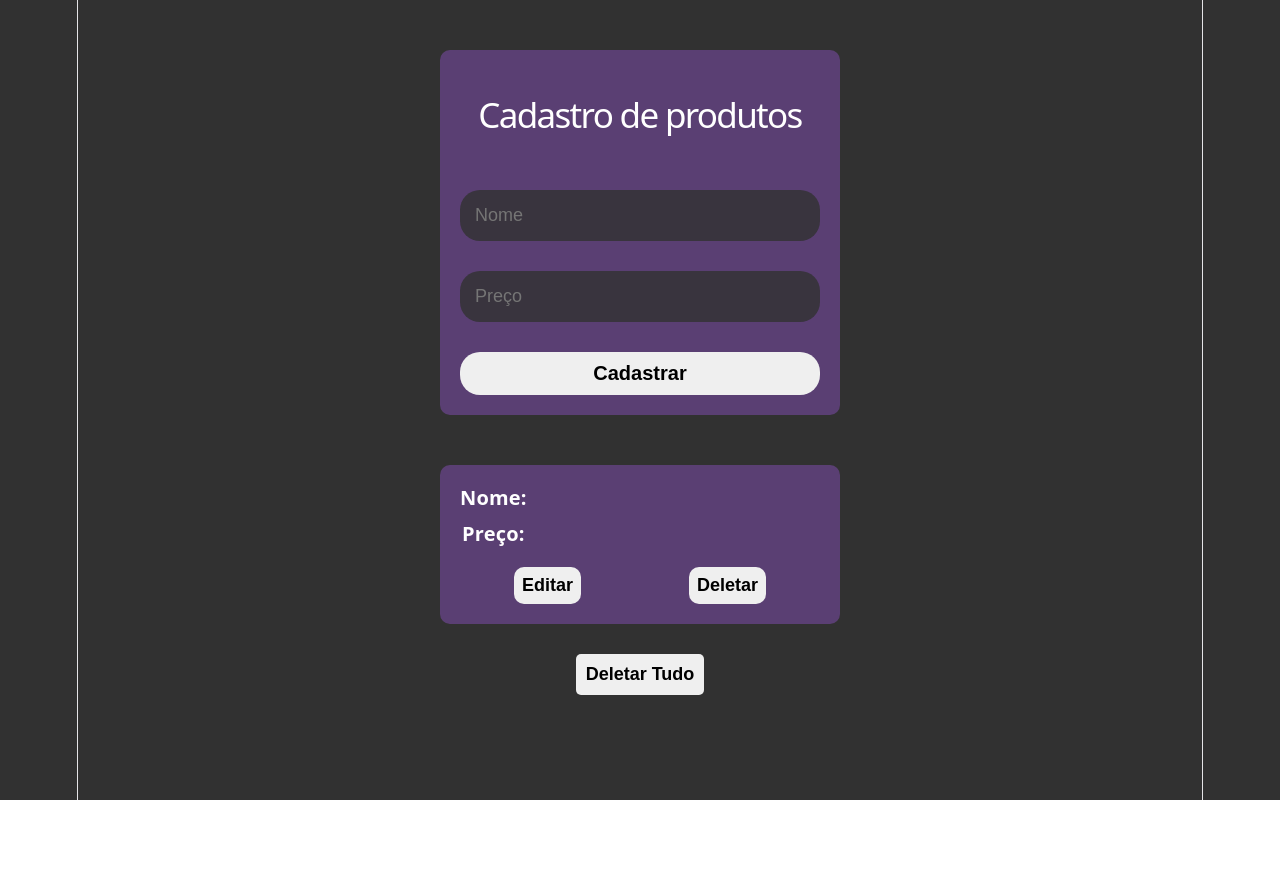
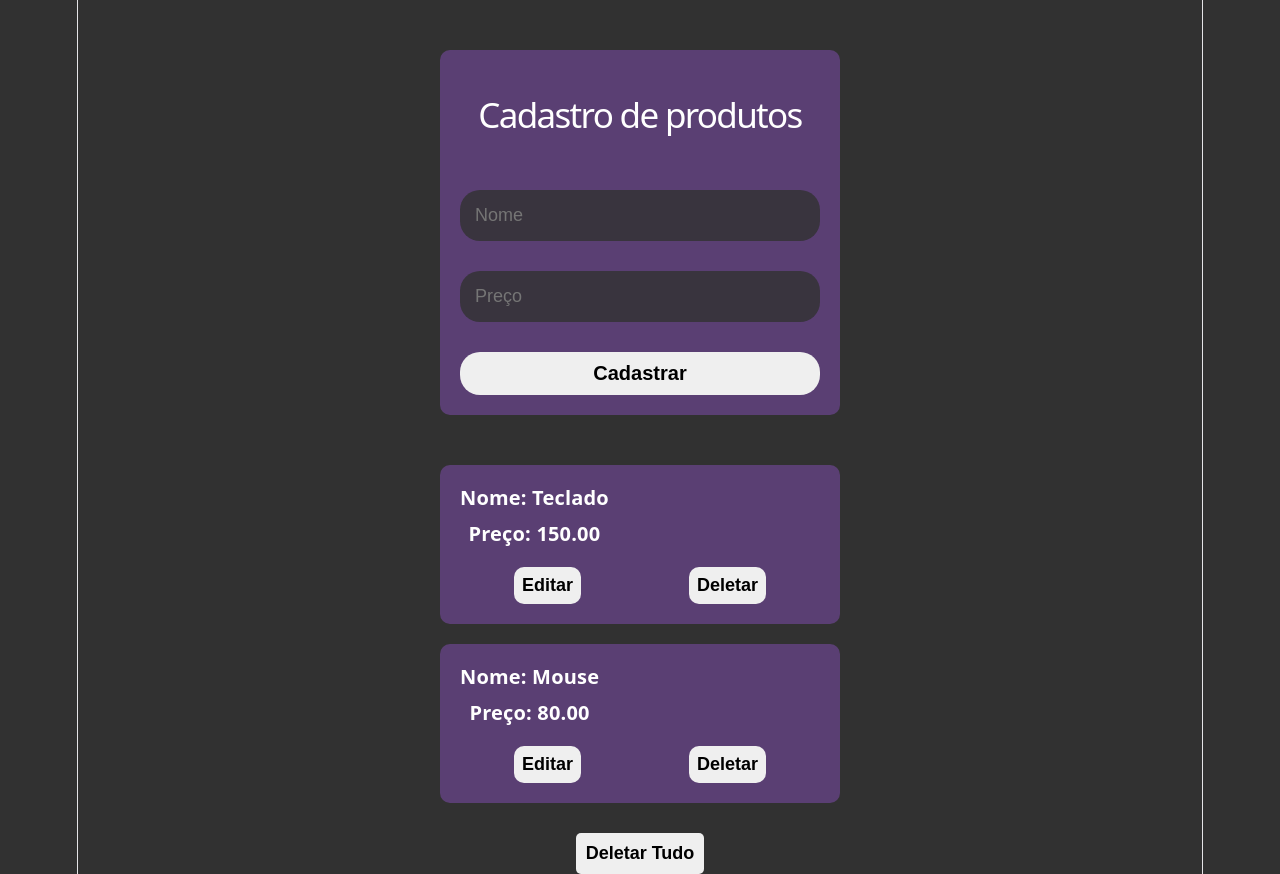
Before and after one commit to carlossatiro95/projeto002-frontend, a React app: page / in a window 1280 px wide. Before the commit the page ends 800 px from the top, so only its background shows below. Built offline with nearby package versions, Linux system fonts and the light colour scheme; data requests are answered from the project's data file; the HTML template or start-up script is replaced by a standard one.

Commit message:
Foi criado function para enviar e carregar produtos.

```diff
--- a/db.json
+++ b/db.json
@@ -1,3 +1,15 @@
 {
-  "produtos": []
+  "produtos": [
+    {
+      "nome": "Teclado",
+      "preço": "150.00",
+      "id": "GPJo8wW42tk"
+    },
+    {
+      "nome": "Mouse",
+      "preço": "80.00",
+      "id": "XwXYqac4-1k"
+    }
+  ],
+  "$schema": "./node_modules/json-server/schema.json"
 }
--- a/src/App.jsx
+++ b/src/App.jsx
@@ -1,25 +1,76 @@
+import { useEffect, useState } from "react";
 import "./App.css";
 
 function App() {
+  const [produto, setProduto] = useState({
+    nome: "",
+    preço: "",
+  });
+
+  const [listaProdutos, setListaProdutos] = useState([]);
+
+  async function carregarLista() {
+    try {
+      const resultado = await fetch("http://localhost:3000/produtos", {
+        method: "GET",
+      });
+
+      const listaCarregada = await resultado.json();
+
+      setListaProdutos(listaCarregada);
+    } catch (error) {}
+  }
+
+  useEffect(() => {
+    carregarLista();
+  }, []);
+
+  async function cadastrarProduto(e) {
+    e.preventDefault();
+
+    try {
+      const resultado = await fetch("http://localhost:3000/produtos", {
+        method: "POST",
+        headers: { "content-type": "application/json" },
+        body: JSON.stringify(produto),
+      });
+
+      const produtoCadastrado = await resultado.json();
+
+      setListaProdutos([...listaProdutos, produtoCadastrado]);
+    } catch (error) {}
+  }
+
   return (
     <div className="container">
       <div className="box-form">
-        <form>
+        <form onSubmit={cadastrarProduto}>
           <h1>Cadastro de produtos</h1>
 
-          <input type="text" placeholder="Nome" />
+          <input
+            type="text"
+            placeholder="Nome"
+            value={produto.nome}
+            onChange={(e) => setProduto({ ...produto, nome: e.target.value })}
+          />
 
-          <input type="number" placeholder="Preço" />
+          <input
+            type="number"
+            placeholder="Preço"
+            value={produto.preço}
+            onChange={(e) => setProduto({ ...produto, preço: e.target.value })}
+          />
 
           <button className="button-submit">Cadastrar</button>
         </form>
       </div>
 
       <div className="box-produtos">
+        {listaProdutos.map((produtoMap) => (
           <div className="produto">
             <div className="info-produto">
-            <p>Nome:</p>
-            <p>Preço:</p>
+              <p>Nome: {produtoMap.nome}</p>
+              <p>Preço: {produtoMap.preço}</p>
             </div>
 
             <div className="buttons-action">
@@ -27,9 +78,11 @@ function App() {
               <button>Deletar</button>
             </div>
           </div>
+        ))}
       </div>
-
+      {listaProdutos.length > 0 && (
         <button className="deletar-tudo">Deletar Tudo</button>
+      )}
     </div>
   );
 }
```
Lines whose indentation alone changed are shown as unchanged.
